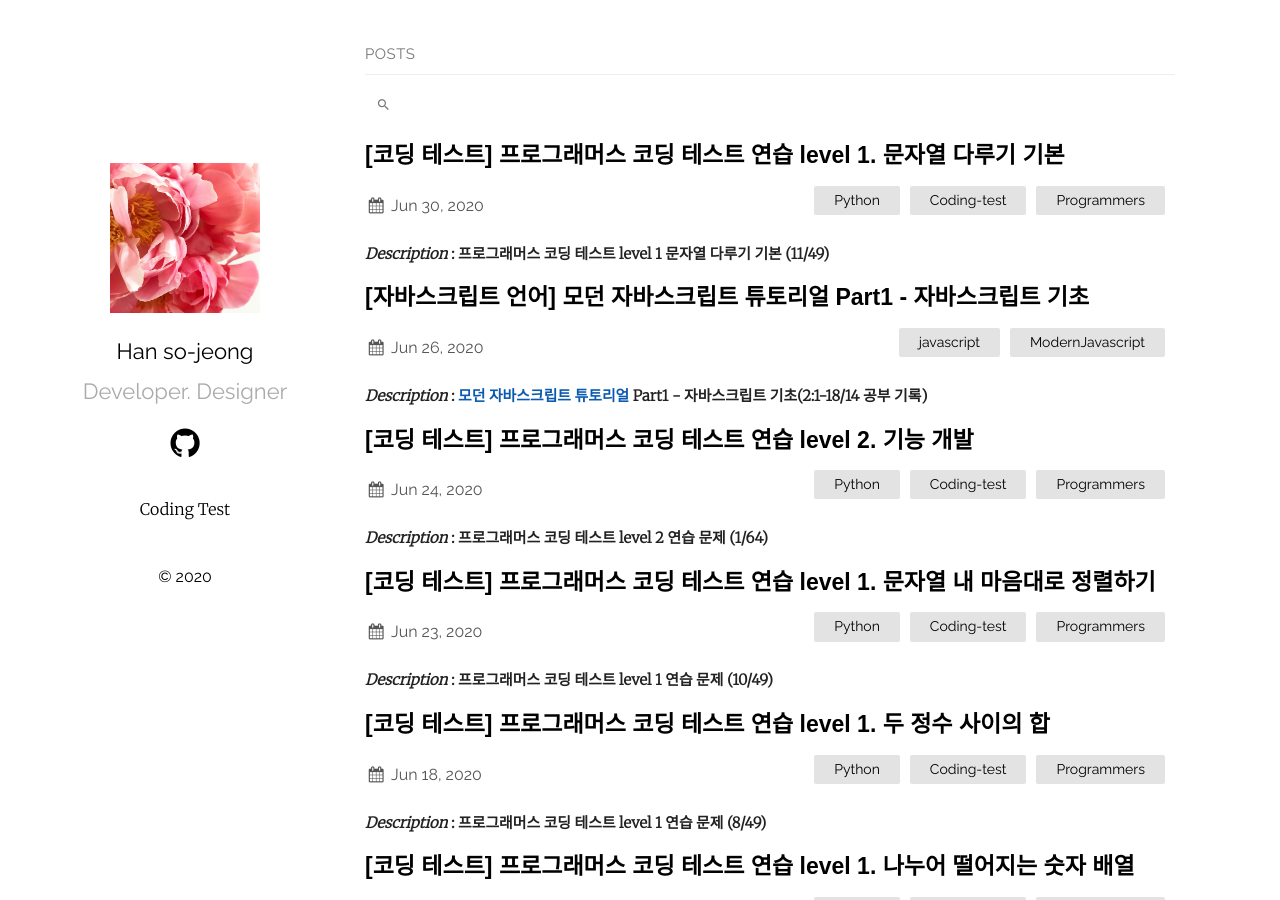
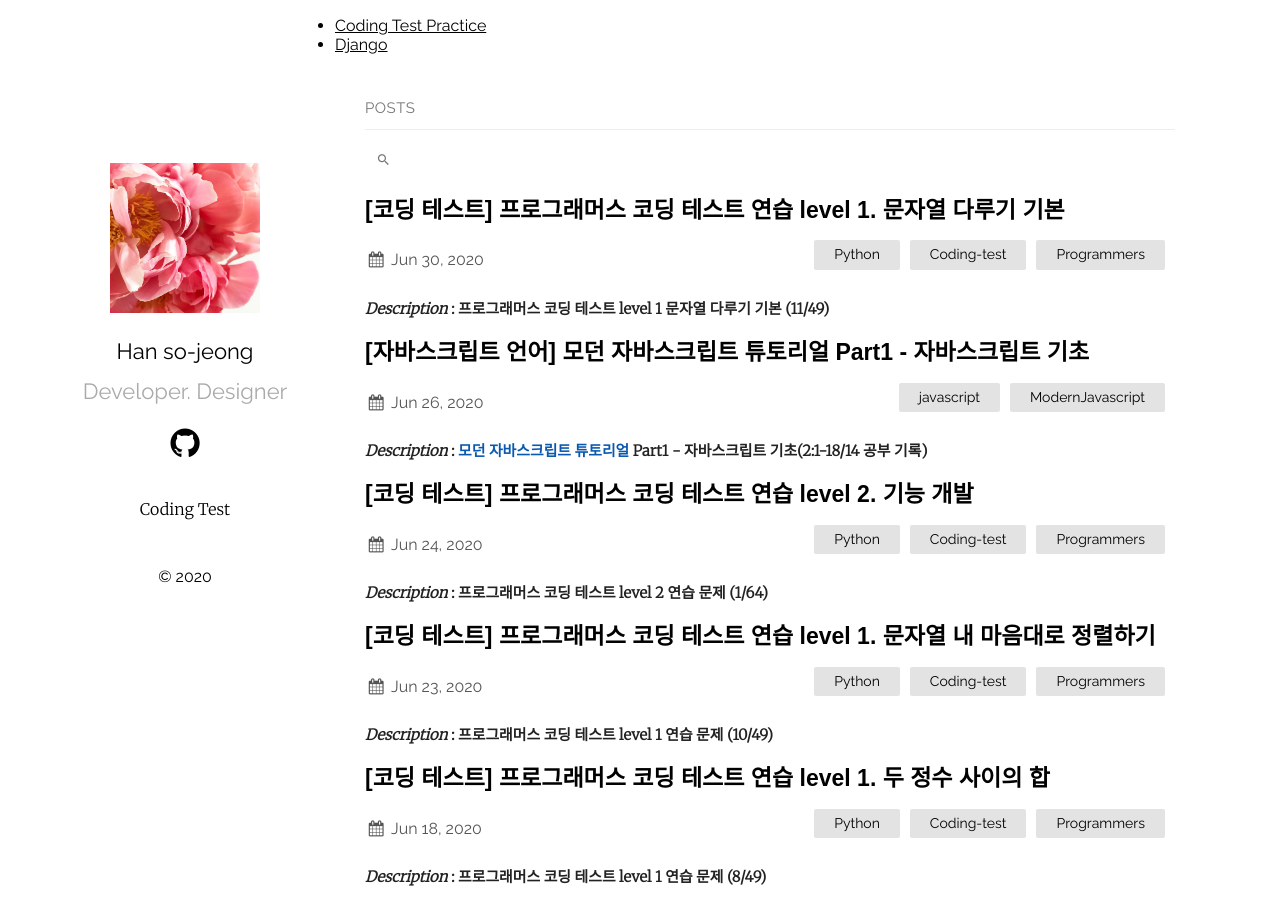
Before and after one commit to btiac1129/btiac1129.github.io, a Jekyll site: the page built from index.md, in a window 1280 px wide and 900 px high. Built offline with Jekyll 4.4.1, drawn with Linux system fonts in a browser that asks for light colours.

Commit message:
update index.md

```diff
--- a/index.md
+++ b/index.md
@@ -1,3 +1,20 @@
 ---
 layout: home
 ---
+
+<header class="site-category">
+    <ul>
+    {% assign pages_list = site.pages %}
+    {% for node in pages_list %}
+        {% if node.title != null %}
+            {% if node.layout == "category" %}
+                <li>
+                    <a class="category-link {% if page.url == node.url %} active{% endif %}" href="{{ site.baseurl }}{{ node.url }}">
+                        {{ node.title }}
+                    </a>
+                </li>
+            {% endif %}
+        {% endif %}
+    {% endfor %}
+    </ul>
+</header>
```
